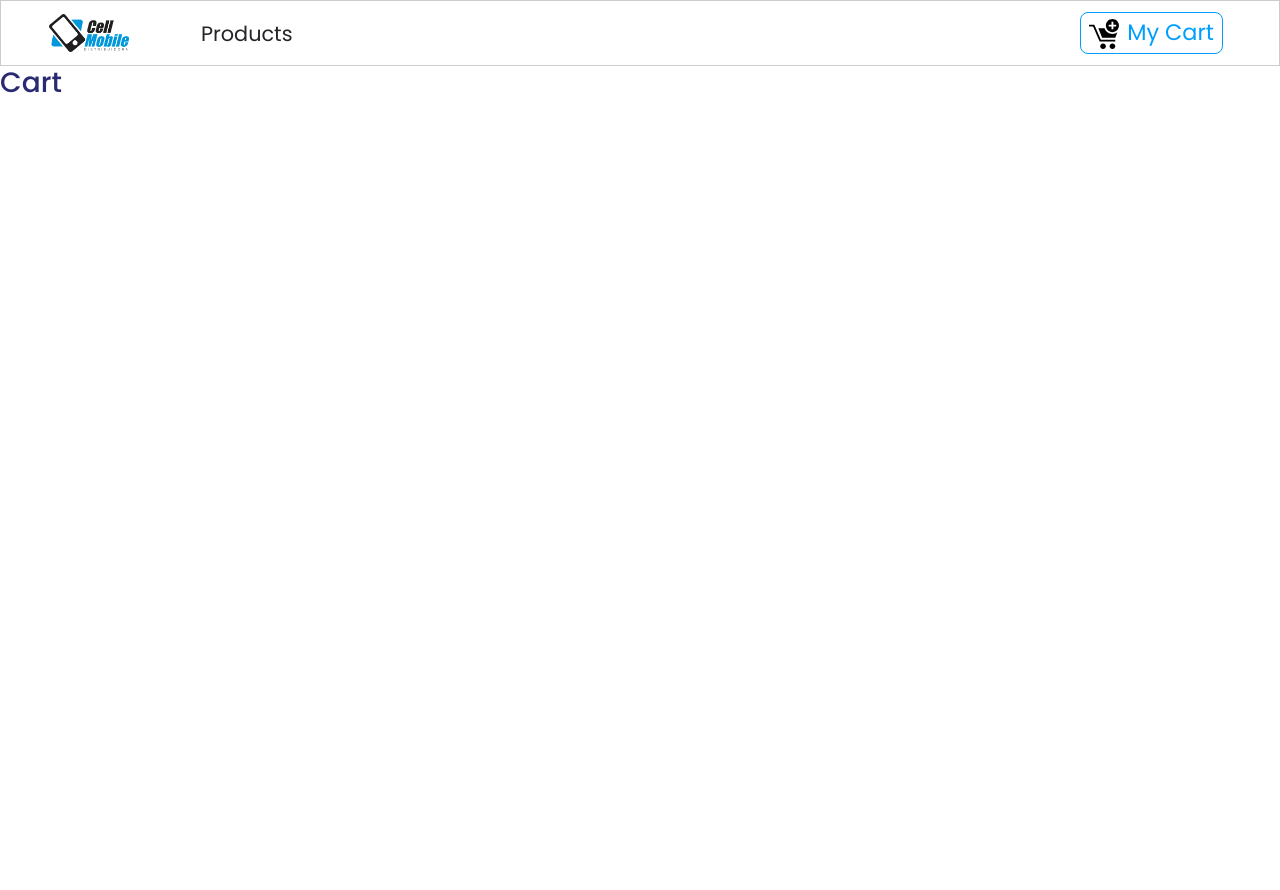
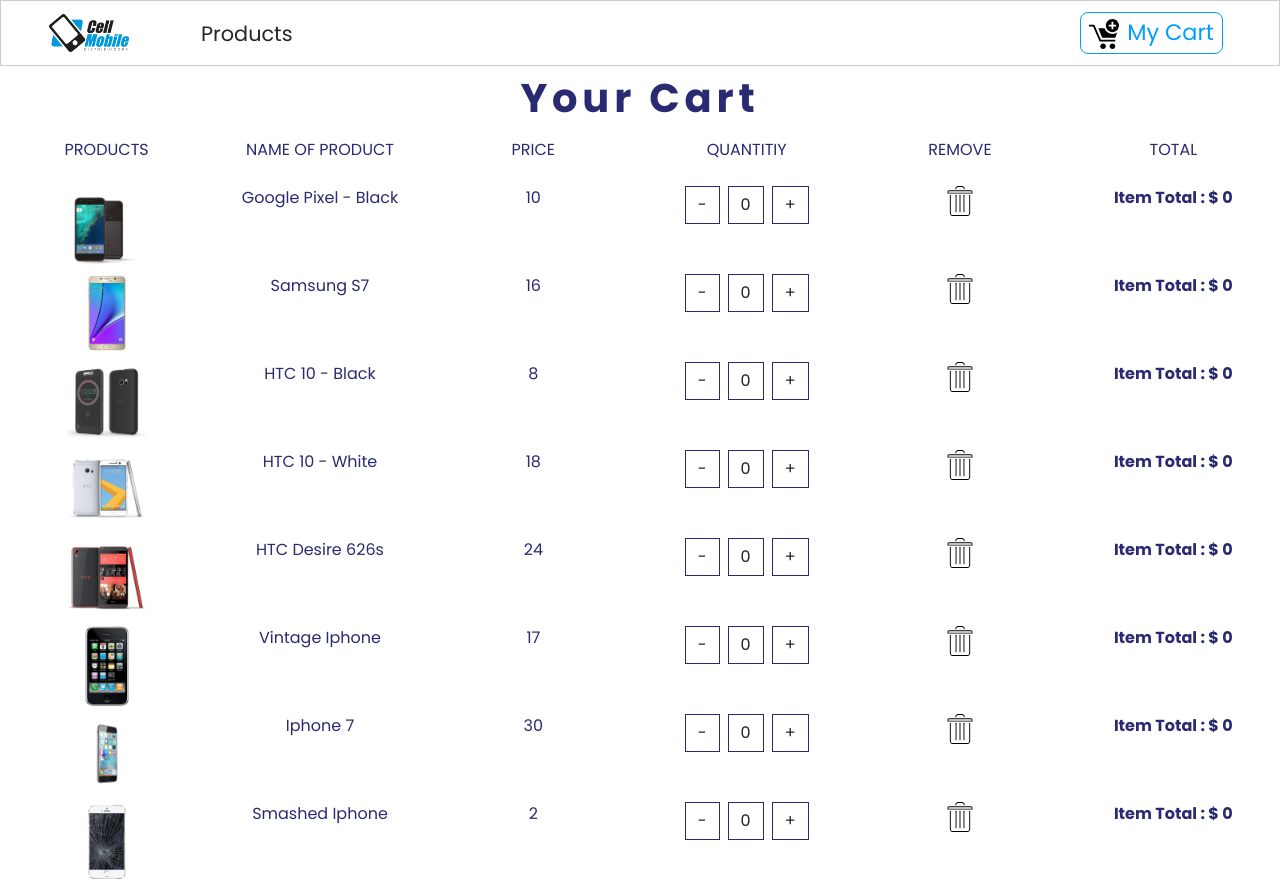
Before and after one commit to dudueduardo121/projeto-shopping-cart, a React (Create React App) app: page /cart in a window 1280 px wide. Before the commit the page ends 800 px from the top, so only its background shows below. Built offline with nearby package versions, Linux system fonts and the light colour scheme.

Commit message:
prduct in cart sucess

```diff
--- a/src/App.js
+++ b/src/App.js
@@ -8,7 +8,7 @@
 //import Product from './components/Product';
 import ProductList from './components/ProductList';
 import Details from './components/Details';
-import Cart from './components/Cart';
+import Cart from './components/Cart/Cart';
 import Default from './components/Default';
 import Modal from './components/Modal';
 
--- a/src/components/Cart.js
+++ /dev/null
@@ -1,13 +0,0 @@
-import React, { Component } from 'react'
-
-export default class Cart extends Component {
-  render() {
-    return (
-        <div>
-            <h3>
-                Cart
-            </h3>
-        </div>
-    )
-  }
-}
--- /dev/null
+++ b/src/components/Cart/Cart.js
@@ -0,0 +1,34 @@
+import React, { Component } from 'react';
+import Title from '../Title';
+import CartColumns from './CartColumns';
+import EmptyCart from './EmptyCart';
+import {ProductConsumer} from '../../context';
+import CartList from './CartList';
+
+export default class Cart extends Component {
+  render() {
+    return (
+      <section>
+      <ProductConsumer>
+        {(value =>{
+          const {cart} = value;
+          if(cart.length>0){
+            return(
+              <React.Fragment>
+                <Title name="your" title="cart"/>
+                <CartColumns />
+                <CartList value={value}/>
+              </React.Fragment>
+            );
+          }
+          else{
+            return(
+              <EmptyCart />
+            )
+          }
+        })}
+      </ProductConsumer>
+      </section>
+    )
+  }
+}
--- /dev/null
+++ b/src/components/Cart/CartColumns.js
@@ -0,0 +1,40 @@
+import React from 'react'
+
+export default function CartColumns() {
+    return (
+        <div className="container-fluid text-center d-none d-lg-block">
+            <div className="row">
+                <div className="col-10 mx-auto col-lg-2">
+                    <p className="text-uppercase">
+                        products
+                    </p>
+                </div>
+                <div className="col-10 mx-auto col-lg-2">
+                    <p className="text-uppercase">
+                        name of product
+                    </p>
+                </div>
+                <div className="col-10 mx-auto col-lg-2">
+                    <p className="text-uppercase">
+                        price
+                    </p>
+                </div>
+                <div className="col-10 mx-auto col-lg-2">
+                    <p className="text-uppercase">
+                        quantitiy
+                    </p>
+                </div>
+                <div className="col-10 mx-auto col-lg-2">
+                    <p className="text-uppercase">
+                        remove
+                    </p>
+                </div>
+                <div className="col-10 mx-auto col-lg-2">
+                    <p className="text-uppercase">
+                        total
+                    </p>
+                </div>
+            </div>
+        </div>
+    )
+}
--- /dev/null
+++ b/src/components/Cart/CartItem.js
@@ -0,0 +1,44 @@
+import React from 'react';
+import Lixo from '../../../src/assets/images/lixo.svg';
+
+export default function CartItem({item,value}) {
+
+    const {id,title,img,price,total,count} = item;
+    const {increment,decrement,removeItem} = value;
+    return (
+        <div className="row my-2 text-capitalize text-center">
+            <div className="col-10 mx-auto col-lg-2">
+                <img
+                    src={img}
+                    style={{width:"5rem",height:"5rem"}}
+                    className="img-fluid"
+                    alt="product"
+                />
+            </div>
+            <div className="col-10 mx-auto col-lg-2">
+                <span className="d-lg-none">product : </span>{title}
+            </div>
+            <div className="col-10 mx-auto col-lg-2">
+                <span className="d-lg-none">price : </span>{price}
+            </div>
+            <div className="col-10 mx-auto col-lg-2 my-2 my-lg-0">
+                <div className="d-flex justify-content-center">
+                    <div>
+                        <span className="btn btn-black mx-1" onClick={()=> decrement(id)} >-</span>
+                        <span className="btn btn-black mx-1">{count}</span>
+                        <span className="btn btn-black mx-1" onClick={()=> increment(id)} >+</span>
+                    </div>
+                </div>
+            </div>
+            {/**/}
+            <div className="col-10 mx-auto col-lg-2">
+                <div className="cart-icon" onClick={()=> removeItem(id)}>
+                    <img src={Lixo} width="30px" alt="cart"/>
+                </div>
+            </div>
+            <div className="col-10 mx-auto col-lg-2">
+                <strong>item total : $ {total}</strong>
+            </div>
+        </div>
+    );
+}
--- /dev/null
+++ b/src/components/Cart/CartList.js
@@ -0,0 +1,16 @@
+import React from 'react';
+import CartItem from './CartItem';
+
+export default function CartList({value}) {
+
+    const {cart} = value;
+
+    return (
+        <div className="container-fluid">
+            {cart.map(item => {
+                return <CartItem key={item.id} item={item} value={value}/>;
+            })}
+
+        </div>
+    );
+}
--- /dev/null
+++ b/src/components/Cart/EmptyCart.js
@@ -0,0 +1,13 @@
+import React from 'react';
+
+export default function EmptyCart() {
+  return (
+    <div className="conatiner mt-5">
+        <div className="row">
+            <div className="col-10 mx-auto text-center text-title">
+                <h1>your cart is currenty</h1>
+            </div>
+        </div>
+    </div>
+  );
+}
--- /dev/null
+++ b/src/components/Cart/package.json
@@ -0,0 +1,3 @@
+{
+    "main":"Cart.js"
+}
--- a/src/context.js
+++ b/src/context.js
@@ -9,9 +9,12 @@
     state ={
         products: [],
         detailProduct:detailProduct,
-        cart: [],
+        cart:storeProducts,
         modalOpen: false,
-        modalProduct: detailProduct
+        modalProduct: detailProduct,
+        cartSubTotal:0,
+        cartTax:0,
+        cartTotal:0
     };
 
     componentDidMount(){
@@ -70,6 +73,22 @@
         })
     };
 
+    increment = (id) =>{
+        console.log('increment methods');
+    };
+    decrement = (id) =>{
+        console.log('decrement methods');
+    };
+
+    removeItem = (id) => {
+        console.log('item removed');
+    };
+
+    cleaCart = () =>{
+        console.log('cart cleared');
+    };
+
+
     render() {
         return (
             <ProductContext.Provider
@@ -78,10 +97,14 @@
                 handleDetail:this.handleDetail,
                 addToCart:this.addToCart,
                 openModal:this.openModal,
-                closeModal:this.closeModal
+                closeModal:this.closeModal,
+                increment:this.increment,
+                decrement:this.decrement,
+                removeItem:this.removeItem,
+                cleaCart:this.cleaCart
             }}
             >
-                {this.props.children}
+            {this.props.children}
             </ProductContext.Provider>
         );
     }
--- a/src/index.css
+++ b/src/index.css
@@ -28,6 +28,25 @@
   color: var(--lightBlue);
 }
 
+.btn-black{
+  background: transparent;
+  text-transform: capitalize;
+  font-size: -.8rem!important;
+  color: var(--mainDark);
+  border-radius: 0 !important;
+  border:0.1rem solid var(--mainBlue) !important;
+}
+
+.btn-black:hover{
+  background: var(--mainBlue)!important;
+  color: var(--mainWhite)!important;
+}
+
+.cart-icon{
+  cursor: pointer;
+  font-size: 1.2rem;
+  color: var(--mainYellow);
+}
 /* .grid-container {
   display: grid;
   grid-template-areas: "header"
```
Also changed, not shown: src/assets/images/Pia.jpeg (deleted), src/assets/images/lixo.svg (added).
